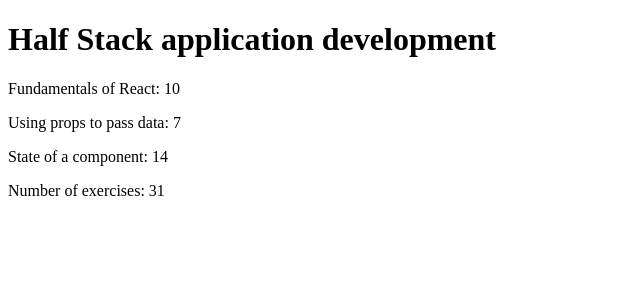
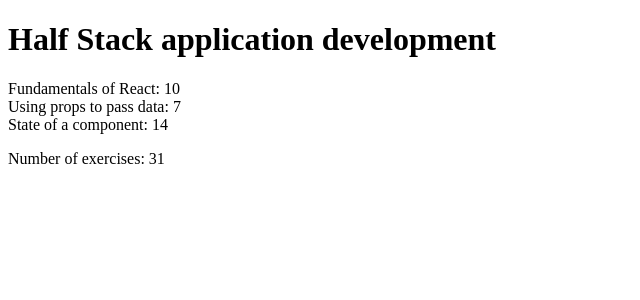
Before and after one commit to HossBigft/fullStackOpen, a React (Vite) app in the folder part1/courseinfo/: page / in a window 1280 px wide. Shown: the top 300 px of the page, without its empty margins (0-640 px from the left). Built offline with nearby package versions, Linux system fonts and the light colour scheme.

Commit message:
1.3:Fix warning every member of the list should have key prop

```diff
--- a/part1/courseinfo/src/App.jsx
+++ b/part1/courseinfo/src/App.jsx
@@ -8,12 +8,12 @@
 
 const Part = (props) =>{
   return(
-    <p key={props.content["name"]}>{props.content["name"]}: {props.content["exercises"]}</p>
+    <div> {props.content["name"]}: {props.content["exercises"]}</div>
   )
 }
 
 const Content = (props) =>{
-  const courses=props.items.map(course =><Part content={course} />)
+  const courses=props.items.map(course =><div key={course["name"]}><Part content={course}/> </div>)
 
   return(
     <div>
```
